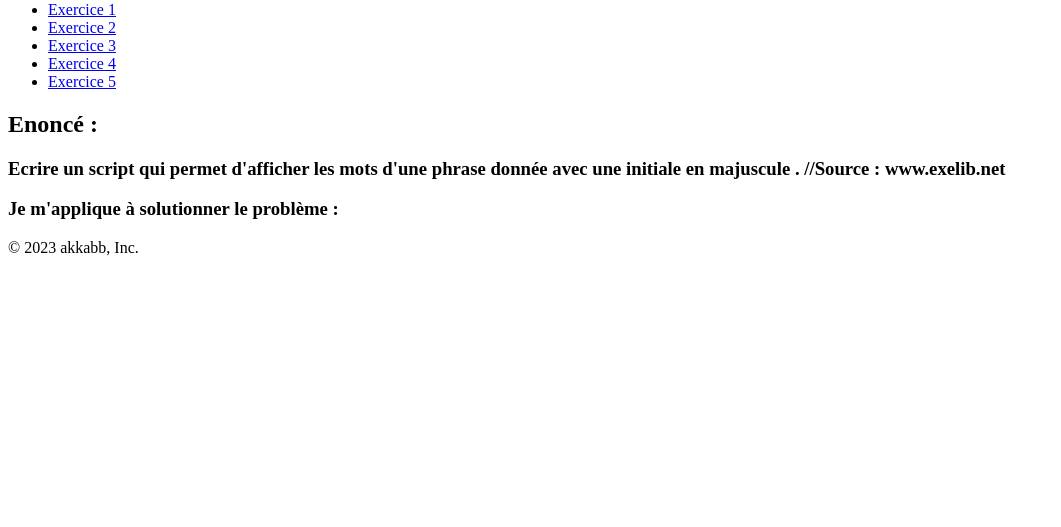
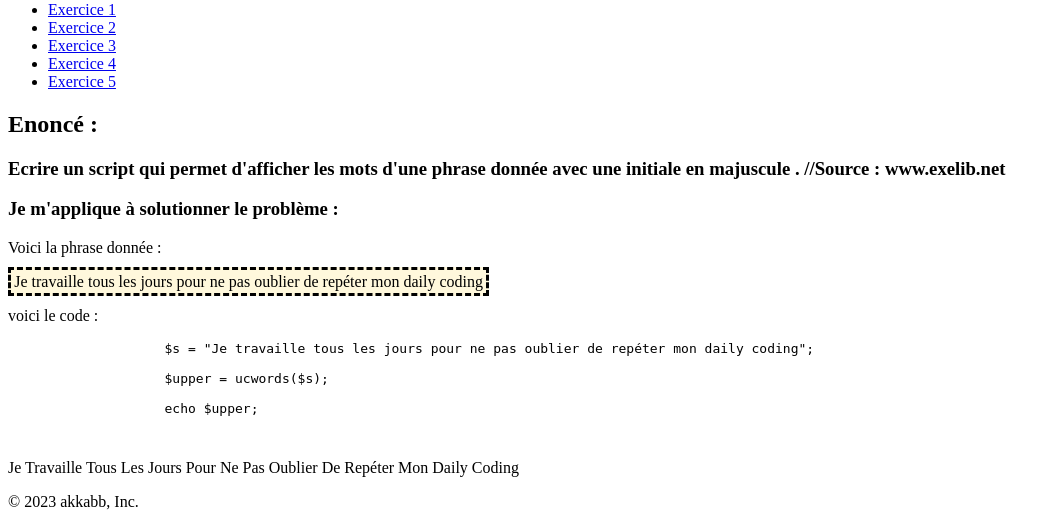
Before and after one commit to akkabb/DailyCoding, a PHP site: page /exo2.php in a window 1280 px wide. Shown: the part 280-807 px from the top of the page, without its empty margins (0-1061 px from the left). Before the commit the page ends 536 px from the top, so only its background shows below. Run offline with PHP 8.4, Linux system fonts and the light colour scheme.

Commit message:
exo 1,2 et 3 have been done. Need to be designed | netx step

```diff
--- a/Day4/exo2.php
+++ b/Day4/exo2.php
@@ -22,13 +22,21 @@
                 <h3>
                     Je m'applique à solutionner le problème :
                 </h3>
+                <p>Voici la phrase donnée :<p>
+                <p> <span class="exo2_sentence">Je travaille tous les jours pour ne pas oublier de repéter mon daily coding</span></p>
+                <p>voici le code : </p>
+                <pre>
+                    $s = "Je travaille tous les jours pour ne pas oublier de repéter mon daily coding";<br>
+                    $upper = ucwords($s);<br>
+                    echo $upper;<br>
+                </pre>
                 <?php
-
+                    //ucfirst() => pour mettre en majuscule la première lettre d'une chaine.
+                    //ucwords() => pour mettre en majuscule la première lettre de chaque mot dans une chaine.
+                   $s = "Je travaille tous les jours pour ne pas oublier de repéter mon daily coding";
+                   $upper = ucwords($s);
+                   echo $upper;
                 ?>
-
-            </div>
-            <div class="answer">
-
             </div>
         </main>
         <? require_once('include/footer.php'); ?>
--- a/Day4/exo5.php
+++ b/Day4/exo5.php
@@ -28,7 +28,11 @@
                     Je m'applique à solutionner le problème :
                 </h3>
                 <?php
-
+                    $ul = "ul";
+                    $li = "li";
+                    $item1 = "item1";
+                    $item2 = "item2";
+                    echo '<'.$ul.'><'.$li.'>'.$item1.'</'.$li.'><'.$li.'>'.$item2.'</'.$li.'></'.$ul .'>';
                 ?>
 
             </div>
--- a/Day4/style.css
+++ b/Day4/style.css
@@ -3,6 +3,13 @@
 }
 /* GENERALITES */
 
+/* EXO 2*/
+
+.exo2_sentence{
+    background-color: cornsilk;
+    padding: 0.2em;
+    border: dashed;
+}
 /* EXO 3*/
 .wrap_exo3 div{
     display: flex;
```
Also changed, not shown: Day4/exo1.php (+38 -6 lines), Day4/exo3.php (+15 -3 lines).
